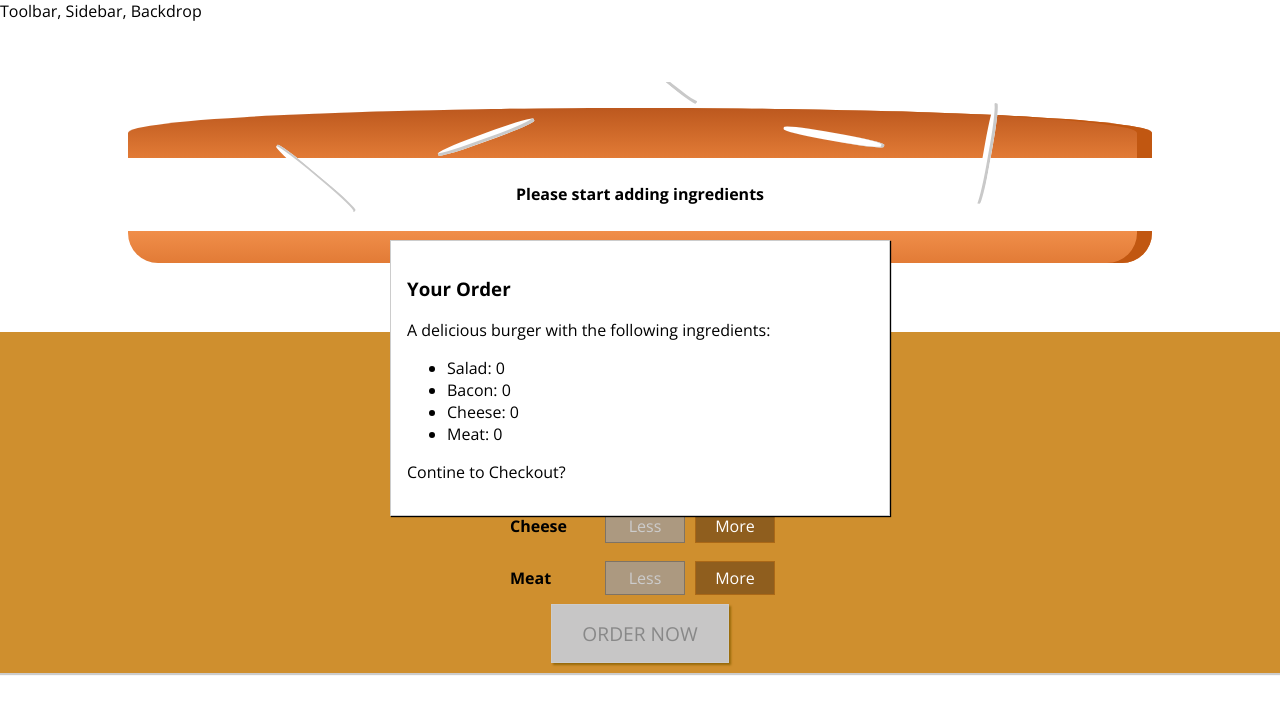
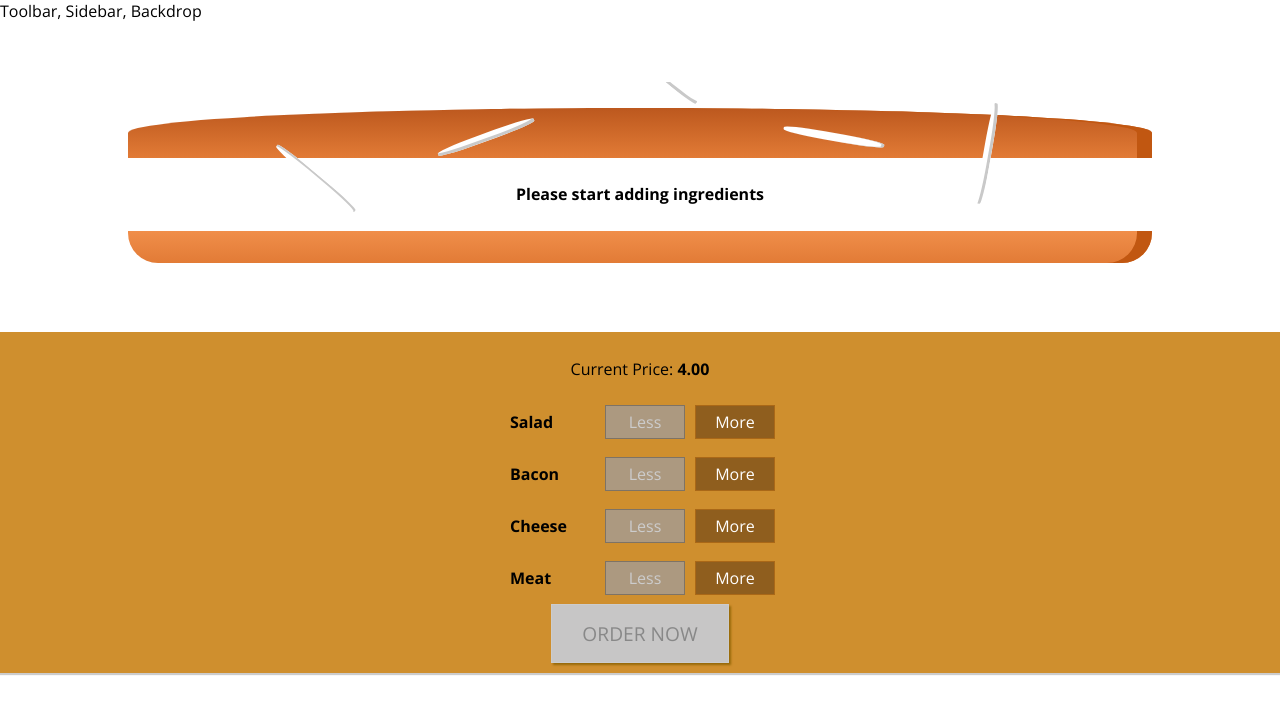
Before and after one commit to aaronwiggins/react-burger, a React app: page / in a window 1280 px wide. Shown: the top 714 px of the page. Built offline with nearby package versions, Linux system fonts and the light colour scheme.

Commit message:
add click event and prop to conditionally render modal on order now click

```diff
--- a/src/components/Burger/BuildControls/BuildControls.js
+++ b/src/components/Burger/BuildControls/BuildControls.js
@@ -21,6 +21,7 @@ const buildControls = (props) => (
                 added={() => props.ingredientAdded(ctrl.type)} />
         ))}
         <button
+            onClick={props.ordered}
             disabled={!props.purchaseable}
             className={classes.OrderButton}>ORDER NOW</button>
     </div>
--- a/src/components/UI/Modal/Modal.js
+++ b/src/components/UI/Modal/Modal.js
@@ -2,7 +2,12 @@ import React from 'react';
 import classes from './Modal.css';
 
 const modal = (props) => (
-    <div className={classes.Modal}>
+    <div
+        style={{
+            transform: props.show ? 'translateY(0)' : 'translateY(-100vh)',
+            opacity: props.show ? '1' : '0'
+        }}
+        className={classes.Modal} >
         {props.children}
     </div>
 );
--- a/src/containers/BurgerBuilder/BurgerBuilder.js
+++ b/src/containers/BurgerBuilder/BurgerBuilder.js
@@ -27,7 +27,8 @@ class BurgerBuilder extends Component {
             meat: 0
         },
         totalPrice: 4,
-        purchaseable: false
+        purchaseable: false,
+        puchasing: false
 
     }
     updatePurchaseState = (ingredients) => {
@@ -69,6 +70,9 @@ class BurgerBuilder extends Component {
         this.setState({totalPrice: newPrice, ingredients: updatedIngredients})
         this.updatePurchaseState(updatedIngredients);
     }
+    purchaseHandler = () => {
+        this.setState({puchasing: true});
+    }
     render(){
         const disabledinfo = {
             ...this.state.ingredients
@@ -79,17 +83,17 @@ class BurgerBuilder extends Component {
         //{salad: true, meat: false, ...}
         return(
             <Aux>
-                <Modal>
+                <Modal show={this.state.puchasing}>
                     <OrderSummary ingredients={this.state.ingredients}/>
                 </Modal>
                 <Burger ingredients={this.state.ingredients}/>
                 <BuildControls
+                    ordered={this.purchaseHandler}
                     disabled={disabledinfo}
                     ingredientRemoved={this.removeIngredientHandler}
                     ingredientAdded={this.addIngredientHandler}
                     price={this.state.totalPrice}
                     purchaseable={this.state.purchaseable} />
-
             </Aux>
         );
     }
```
